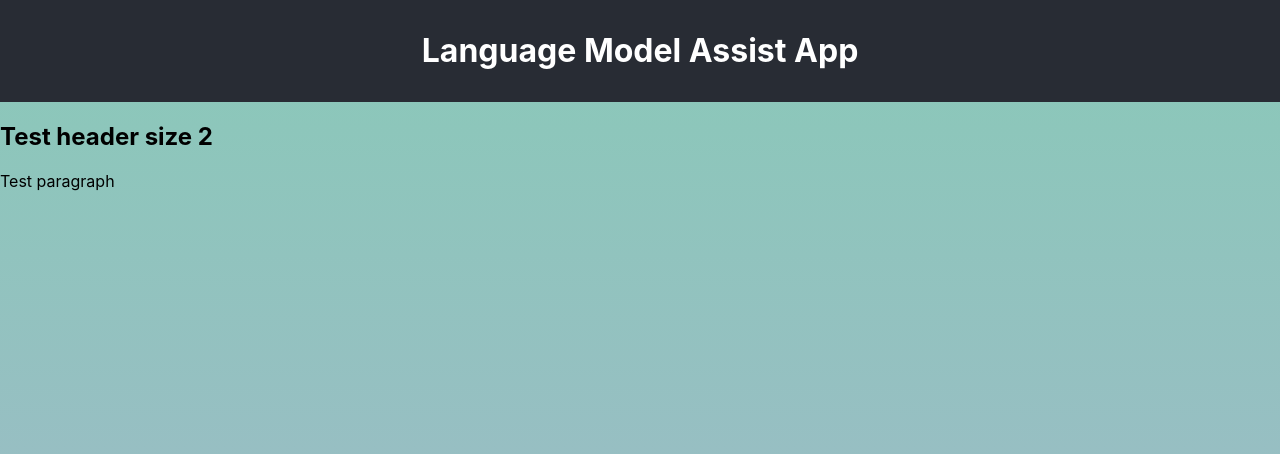
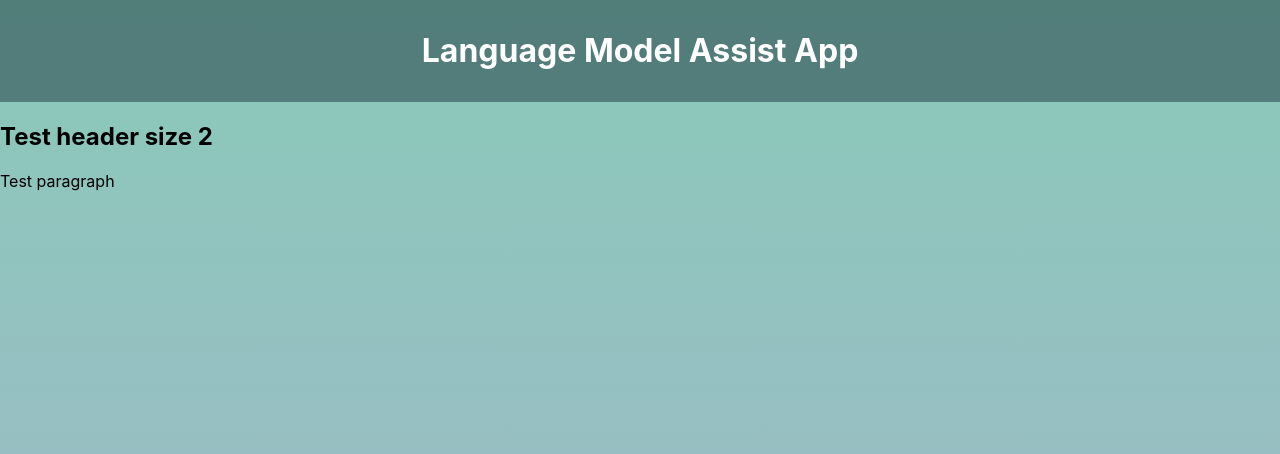
Before and after one commit to kamyarscode/assist-frontend, a React (Create React App) app: page / in a window 1280 px wide. Shown: the top 454 px of the page. Built offline with nearby package versions, Linux system fonts and the light colour scheme; the HTML template or start-up script is replaced by a standard one.

Commit message:
adjust header css

```diff
--- a/src/components/header.tsx
+++ b/src/components/header.tsx
@@ -13,9 +13,9 @@ const Header: React.FC<HeaderProps> = ({ title }) => {
 };
 
 const headerStyles: React.CSSProperties = {
-  backgroundColor: "#282c34",
+  backgroundColor: "rgba(28, 53, 62, 0.5)",
   color: "white",
-  padding: "10px 20px",
+  padding: "10px 10px",
   textAlign: "center",
 };
 
```
